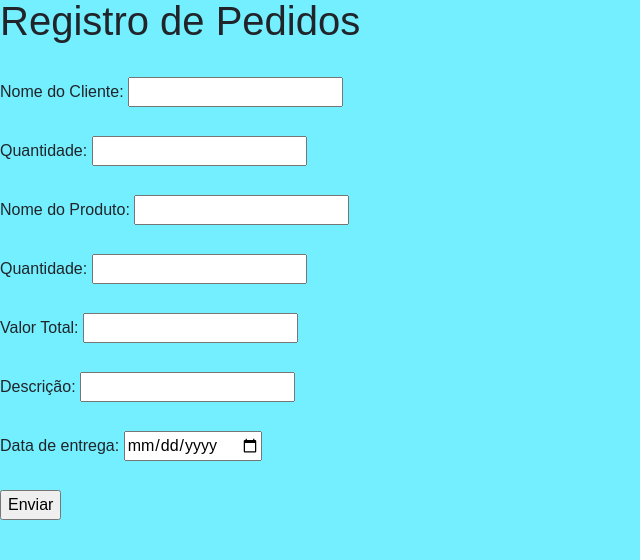
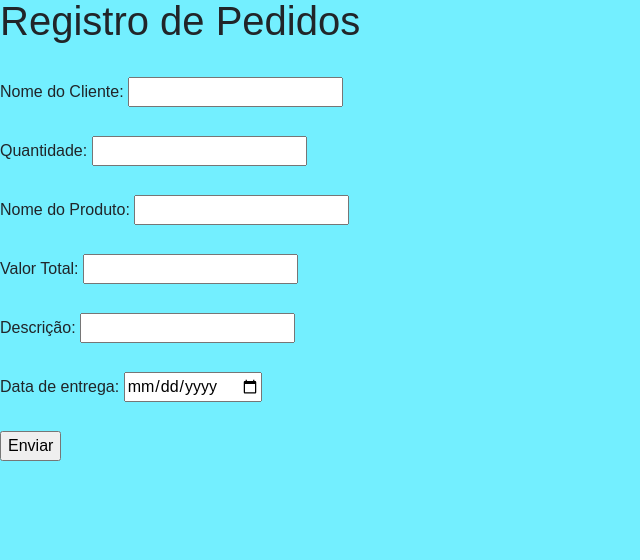
Before and after one commit to rayssaab/OLPcons, a PHP site: page /pages/registro_pedidos.php in a window 1280 px wide. Shown: the part 339-899 px from the top of the page, without its empty margins (0-640 px from the left). After the commit the page ends 800 px from the top, so only its background shows below. Run offline with PHP 8.4, Linux system fonts and the light colour scheme.

Commit message:
r pedidos

```diff
--- a/pages/registro_pedidos.php
+++ b/pages/registro_pedidos.php
@@ -96,8 +96,6 @@
                     <div class="lucratividade">
                         <label for="preco_produto">Nome do Produto:</label>
                         <input type="text" name="preco_produto"><br><br>
-                        <label for="preco_venda">Quantidade:</label>
-                        <input type="text" name="revenda"><br><br>
                         <label for="preco_venda">Valor Total:</label>
                         <input type="text" name="revenda"><br><br>
                     </div>
```
